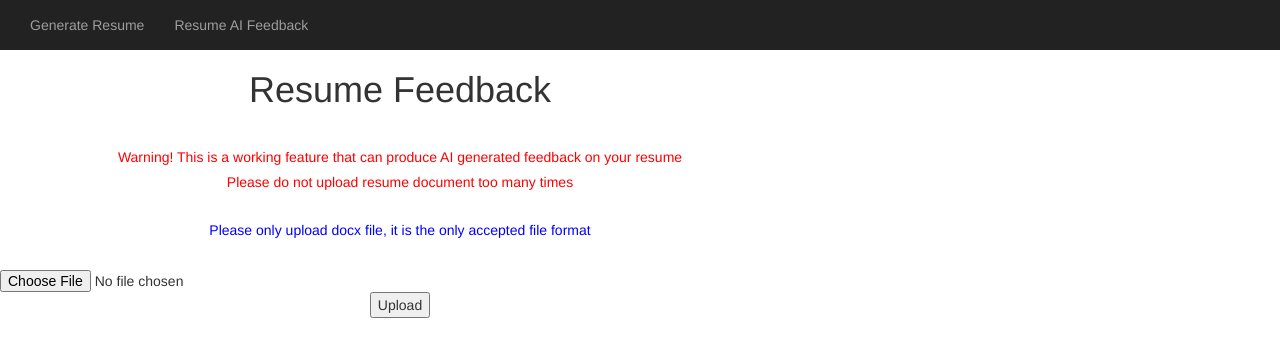
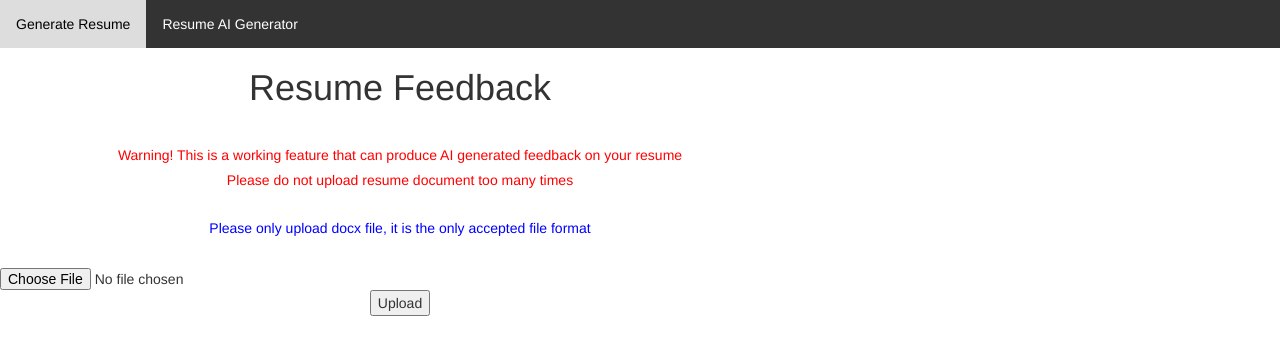
Before and after one commit to mariooohzc/rizzume, a FastAPI app: page /docx-submit in a window 1280 px wide. Shown: the top 357 px of the page. Run offline with FastAPI, Linux system fonts and the light colour scheme; some libraries are stand-ins or nearby versions.

Commit message:
fixed navbar issues

```diff
--- a/templates/docx_upload4AI.html
+++ b/templates/docx_upload4AI.html
@@ -3,21 +3,39 @@
 <head>
     <meta charset="UTF-8">
     <link rel="stylesheet" href="https://maxcdn.bootstrapcdn.com/bootstrap/3.4.1/css/bootstrap.min.css">
-    <script src="https://cdn.jsdelivr.net/npm/bootstrap@5.3.3/dist/js/bootstrap.bundle.min.js" integrity="sha384-YvpcrYf0tY3lHB60NNkmXc5s9fDVZLESaAA55NDzOxhy9GkcIdslK1eN7N6jIeHz" crossorigin="anonymous"></script>
+    <script src="https://maxcdn.bootstrapcdn.com/bootstrap/3.4.1/js/bootstrap.min.js"></script>
     <meta name="viewport" content="width=device-width, initial-scale=1.0">
     <title>Resume Feedback</title>
+    <style>
+        /* Style the menu bar */
+        .menu-bar {
+            background-color: #333;
+            overflow: hidden;
+        }
 
+        /* Style the links inside the menu bar */
+        .menu-bar a {
+            float: left;
+            display: block;
+            color: white;
+            text-align: center;
+            padding: 14px 16px;
+            text-decoration: none;
+        }
+
+        /* Change the color of links on hover */
+        .menu-bar a:hover {
+            background-color: #ddd;
+            color: black;
+        }
+    </style>
 </head>
 <body>
         <!-- menu bar -->
-        <nav class = "navbar-inverse bg-body-tertiary">
-            <div class="container-fluid">
-                <ul class = "nav navbar-nav">
-                    <li><a class="nav navbar-nav" href="/">Generate Resume</a></li>
-                    <li><a class = "nav navbar-nav" href="/docx-submit">Resume AI Feedback</a></li>
-                </ul>
-            </div>
-        </nav>
+        <div class="menu-bar">
+            <a href="/">Generate Resume</a>
+            <a href="/docx-submit">Resume AI Generator</a>
+        </div>
 
     <div class="mx-auto p-2" style="width: 800px;">
 
```
Also changed, not shown: templates/index.html (+28 -8 lines).
